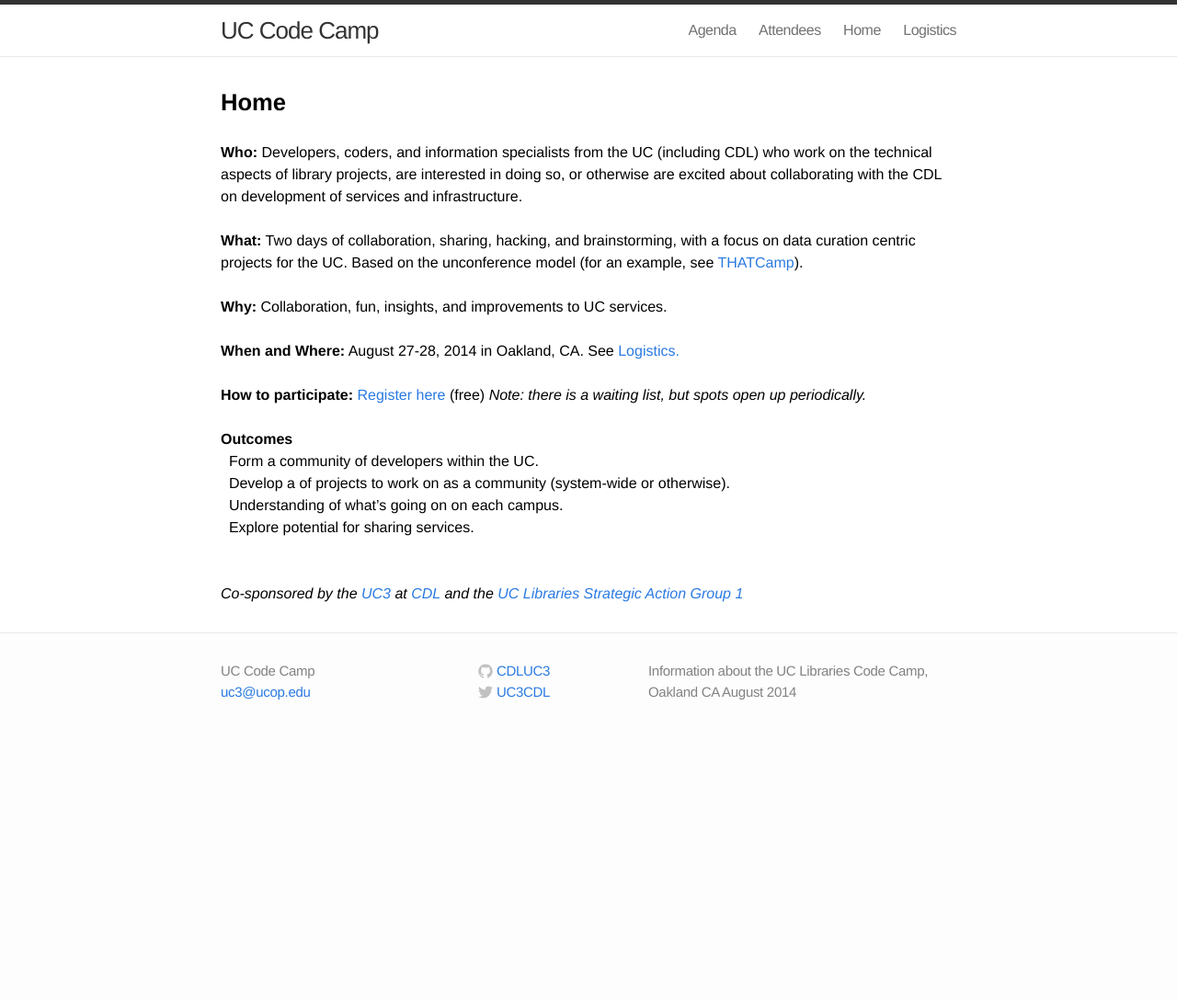
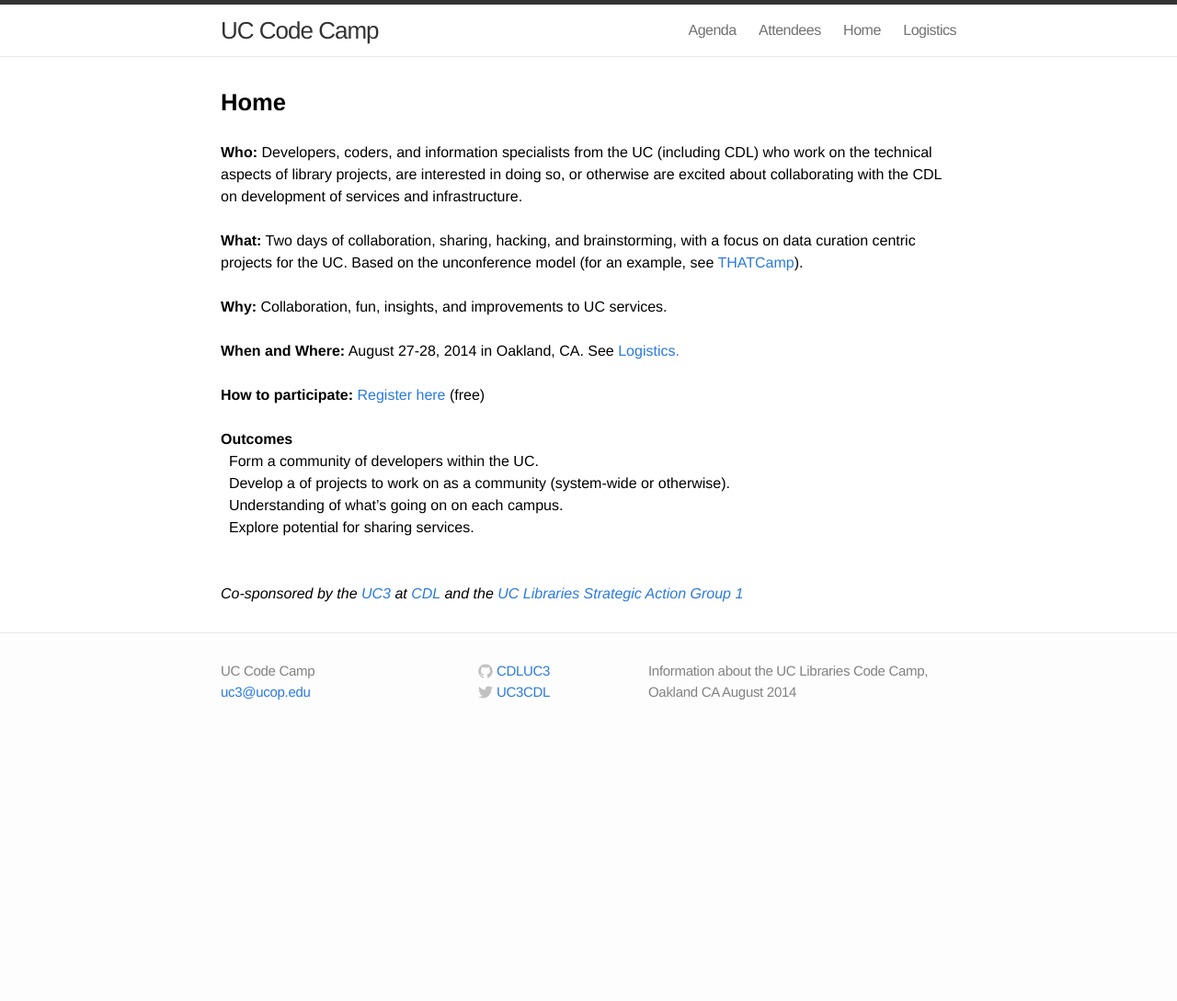
Before and after one commit to CDLUC3/UC-code-camp, a Jekyll site: the page built from index.html, in a window 1280 px wide. Shown: the whole page at 92% size. Built offline with Jekyll 4.4.1, drawn with Linux system fonts in a browser that asks for light colours; Markdown is read by kramdown in place of the engine named in the settings.

Commit message:
removed waitlist statement

```diff
--- a/index.html
+++ b/index.html
@@ -21,7 +21,7 @@
 
 <p><br></p>
 
-<p><strong>How to participate:</strong> <a href="http://www.eventbrite.ie/e/uc-code-camp-tickets-10896787585">Register here</a> (free) <em>Note: there is a waiting list, but spots open up periodically.</em></p>
+<p><strong>How to participate:</strong> <a href="http://www.eventbrite.ie/e/uc-code-camp-tickets-10896787585">Register here</a> (free)</p>
 
 <p><br></p>
 
```
